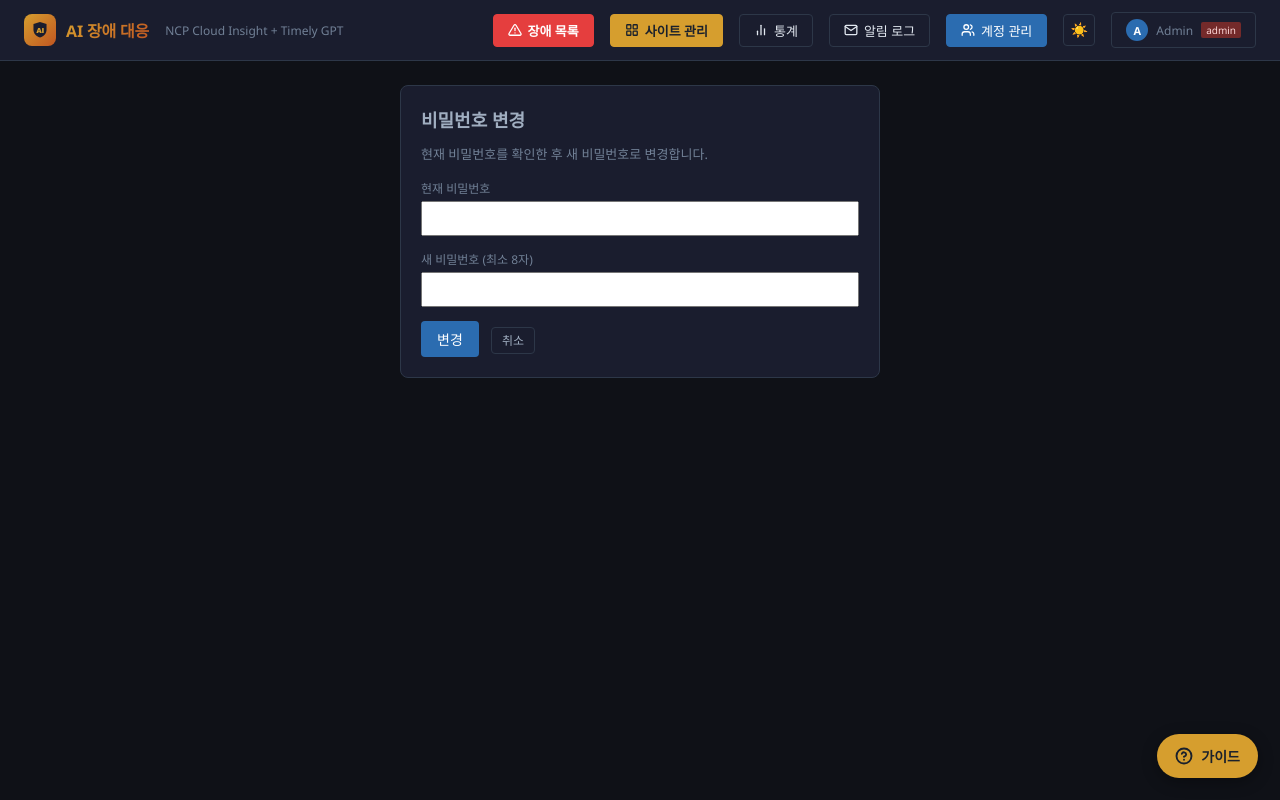
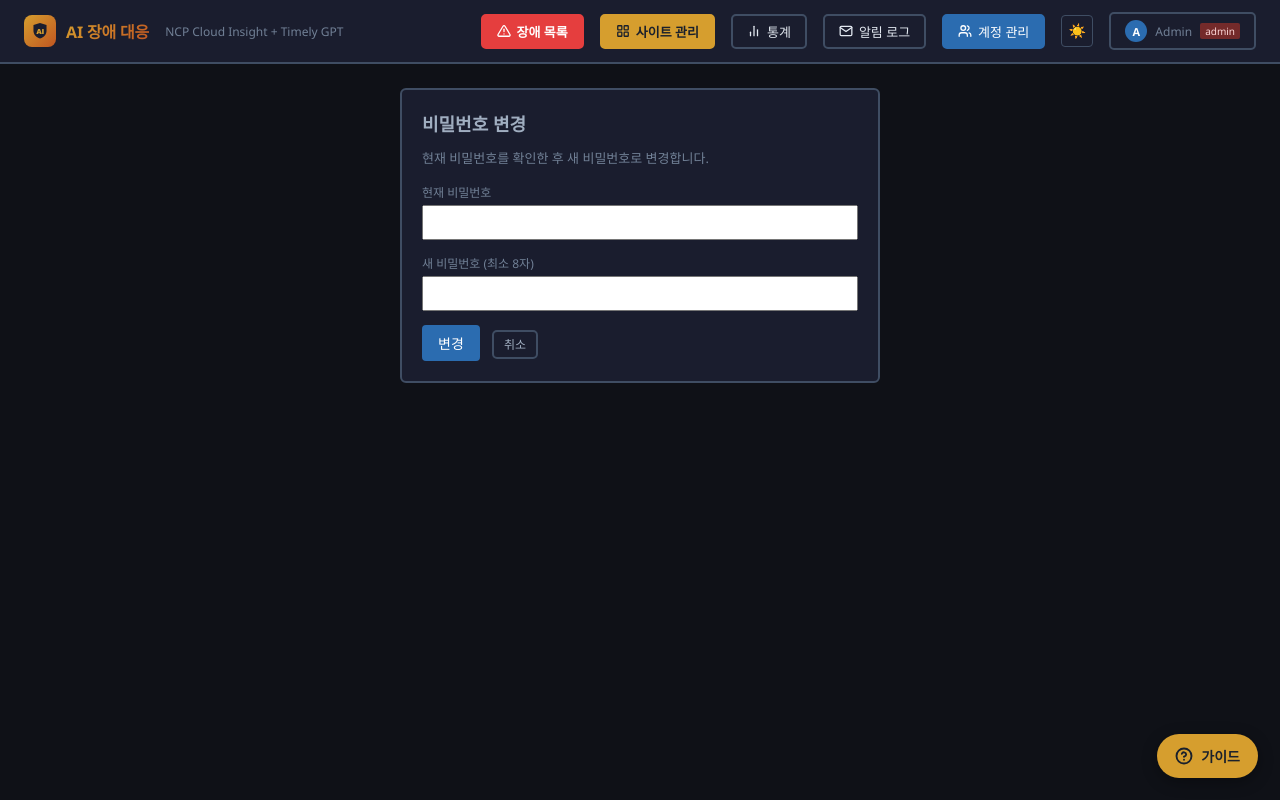
Before and after one commit to Soojong94/ai-incident-response, a FastAPI app: page /me/password in a window 1280 px wide. Run offline with FastAPI, Linux system fonts and the light colour scheme; the visitor is signed in with stand-in values (Sample User, id 1); data comes from the database, SQL or seed files in the repository.

Commit message:
Add bulk AI-note delete + UI pass (thicker borders, simpler)
- AI 메모 일괄 삭제: DELETE /api/sites/{id}/notes?author=ai + crud.delete_site_notes
  + site_detail에 'AI 메모 전체 삭제' 버튼(admin). (메모는 인시던트 삭제와 무관하게
  누적 학습용으로 잔존 — 의도된 동작이나 일괄 정리 가능하게)
- UI: 전역 선 2px로 두껍게 + --border 색 강화 + radius 정리(카드/네비/표/입력/버튼)

Co-Authored-By: Claude Opus 4.8 (1M context) <noreply@anthropic.com>

```diff
--- a/src/db/crud.py
+++ b/src/db/crud.py
@@ -299,6 +299,17 @@ def delete_site_note(db: Session, note_id: int) -> bool:
     db.delete(note)
     db.commit()
     return True
+
+
+def delete_site_notes(db: Session, site_id: int, author: str | None = None) -> int:
+    """사이트 메모 일괄 삭제. author 지정 시 그 작성자(ai/user)만, 없으면 전체."""
+    q = db.query(SiteNote).filter(SiteNote.site_id == site_id)
+    if author:
+        q = q.filter(SiteNote.author == author)
+    count = q.count()
+    q.delete(synchronize_session=False)
+    db.commit()
+    return count
 
 
 def get_recent_analyses_for_resource(
--- a/src/main.py
+++ b/src/main.py
@@ -22,7 +22,7 @@ from src.db.crud import (
     update_user as crud_update_user, delete_user as crud_delete_user,
     create_password_reset_token, get_password_reset_token, consume_password_reset_token,
     recent_reset_for_user,
-    list_site_notes, add_site_note, update_site_note, delete_site_note,
+    list_site_notes, add_site_note, update_site_note, delete_site_note, delete_site_notes,
     get_feedback_for_incident, upsert_feedback,
     daily_incident_counts, severity_distribution, status_distribution,
     top_sites_by_incident, notification_success_rate, avg_analysis_duration_seconds,
@@ -789,6 +789,13 @@ def api_delete_site_note(note_id: int, db: Session = Depends(get_db), _admin=Dep
     return {"deleted": note_id}
 
 
+@app.delete("/api/sites/{site_id}/notes")
+def api_delete_site_notes(site_id: int, author: str = "", db: Session = Depends(get_db), _admin=Depends(require_admin)) -> dict:
+    """사이트 메모 일괄 삭제. ?author=ai 면 AI 메모만, 없으면 전체."""
+    deleted = delete_site_notes(db, site_id, author=author or None)
+    return {"deleted": deleted}
+
+
 # ── Analysis feedback API ───────────────────────────────────────────────────
 
 @app.get("/api/incidents/{incident_id}/feedback")
--- a/src/ui/templates/base.html
+++ b/src/ui/templates/base.html
@@ -23,8 +23,8 @@
       --nav-bg:       #1a1d2e;
       --card-bg:      #1a1d2e;
       --card-bg-alt:  #0f1117;
-      --border:       #2d3748;
-      --border-soft:  #1a1d2e;
+      --border:       #3f4d63;
+      --border-soft:  #2d3748;
       --text:         #e2e8f0;
       --text-muted:   #a0aec0;
       --text-subtle:  #718096;
@@ -43,8 +43,8 @@
       --nav-bg:       #eef0f4;
       --card-bg:      #eaecf0;
       --card-bg-alt:  #dde1e6;
-      --border:       #c4cad3;
-      --border-soft:  #d6dae0;
+      --border:       #a3acba;
+      --border-soft:  #c4cad3;
       --text:         #2d3748;
       --text-muted:   #4a5568;
       --text-subtle:  #6b7280;
@@ -65,7 +65,7 @@
     a:hover { text-decoration: underline; }
 
     .navbar {
-      background: var(--nav-bg); border-bottom: 1px solid var(--border); padding: 12px 24px;
+      background: var(--nav-bg); border-bottom: 2px solid var(--border); padding: 12px 24px;
       display: flex; align-items: center; gap: 16px;
     }
     .navbar h1 { font-size: 18px; font-weight: 700; color: var(--text); }
@@ -92,11 +92,11 @@
     [data-theme="dark"] .sev-Low      { color: #68d391; }
 
     table { width: 100%; border-collapse: collapse; margin-top: 16px; }
-    th { background: var(--card-bg); color: var(--text-muted); font-size: 12px; text-align: left; padding: 10px 12px; border-bottom: 1px solid var(--border); }
+    th { background: var(--card-bg); color: var(--text-muted); font-size: 12px; text-align: left; padding: 10px 12px; border-bottom: 2px solid var(--border); }
     td { padding: 10px 12px; border-bottom: 1px solid var(--border-soft); font-size: 14px; }
     tr:hover td { background: var(--row-hover); }
 
-    .card { background: var(--card-bg); border: 1px solid var(--border); border-radius: 8px; padding: 20px; margin-bottom: 16px; }
+    .card { background: var(--card-bg); border: 2px solid var(--border); border-radius: 6px; padding: 20px; margin-bottom: 16px; }
     .card h2 { font-size: 16px; color: var(--text-muted); margin-bottom: 12px; }
     .card h3 { font-size: 14px; color: var(--text-subtle); margin-bottom: 8px; }
 
@@ -111,8 +111,8 @@
     .meta-item span  { font-size: 14px; }
 
     input[type=text], input[type=email], input[type=url], input[type=search], select, textarea {
-      background: var(--input-bg); color: var(--text); border: 1px solid var(--border);
-      border-radius: 4px; padding: 6px 10px; font-size: 14px; font-family: inherit;
+      background: var(--input-bg); color: var(--text); border: 2px solid var(--border);
+      border-radius: 5px; padding: 6px 10px; font-size: 14px; font-family: inherit;
     }
     input:focus, select:focus, textarea:focus { outline: none; border-color: var(--primary); }
 
@@ -123,8 +123,8 @@
     .refresh-btn:hover { background: var(--primary-hover); }
 
     .nav-btn {
-      padding: 6px 14px; border-radius: 4px; font-size: 13px;
-      text-decoration: none; border: 1px solid transparent; transition: all 0.15s;
+      padding: 6px 14px; border-radius: 5px; font-size: 13px;
+      text-decoration: none; border: 2px solid transparent; transition: all 0.15s;
       cursor: pointer; font-family: inherit; display: inline-flex; align-items: center; gap: 6px;
     }
     .nav-btn-primary  { background: var(--primary); color: white; border-color: var(--primary); }
@@ -157,8 +157,8 @@
     }
 
     .icon-btn {
-      background: transparent; border: 1px solid var(--border); color: var(--text-muted);
-      padding: 4px 10px; border-radius: 4px; cursor: pointer; font-size: 12px; font-family: inherit;
+      background: transparent; border: 2px solid var(--border); color: var(--text-muted);
+      padding: 4px 10px; border-radius: 5px; cursor: pointer; font-size: 12px; font-family: inherit;
     }
     .icon-btn:hover { background: var(--row-hover); color: var(--text); }
     .icon-btn.danger:hover { background: #742a2a; color: #fed7d7; border-color: #742a2a; }
```
Also changed, not shown: src/ui/templates/site_detail.html (+8 -0 lines).
